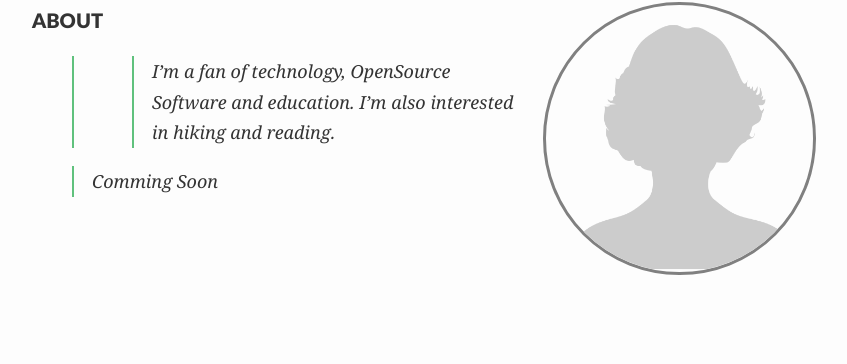
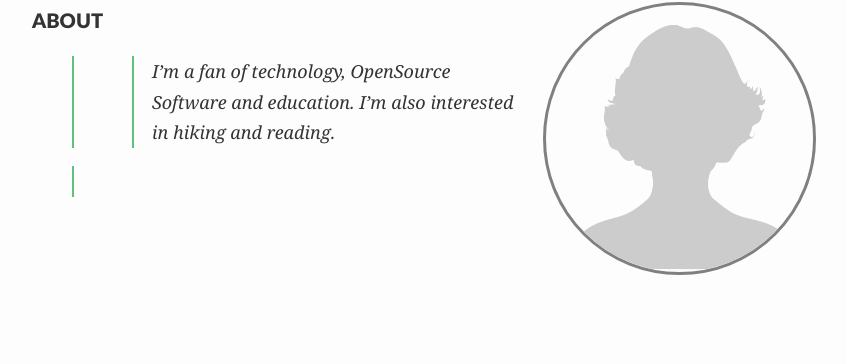
Before and after one commit to KavehRS/website, a Jekyll site: the page built from index.md, in a window 1280 px wide. Shown: the part 170-534 px from the top of the page, without its empty margins (208-1055 px from the left). Built offline with Jekyll 4.4.1, drawn with Linux system fonts in a browser that asks for light colours; nearby versions of some CDN libraries.

Commit message:
Update index.md

```diff
--- a/index.md
+++ b/index.md
@@ -11,7 +11,7 @@ published: true
 >> I’m a fan of technology, OpenSource Software and education. I’m also interested in hiking and reading.
  ‌
 
-> Comming Soon <br>
+>  <br>
 
  ‌  <br><br><br><br>
 <!--
```
